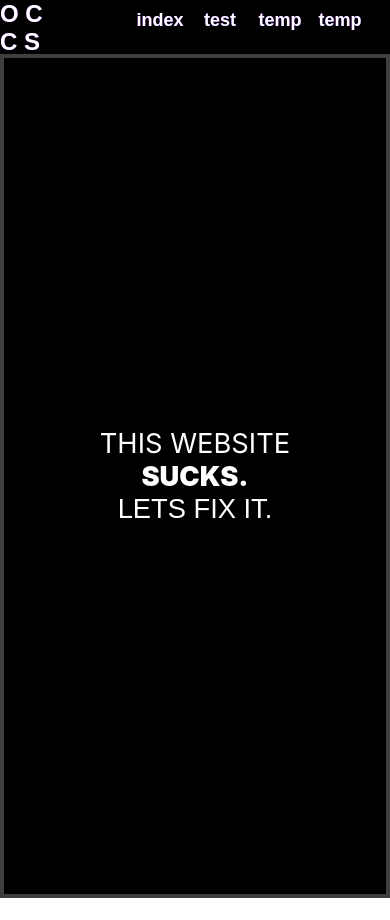
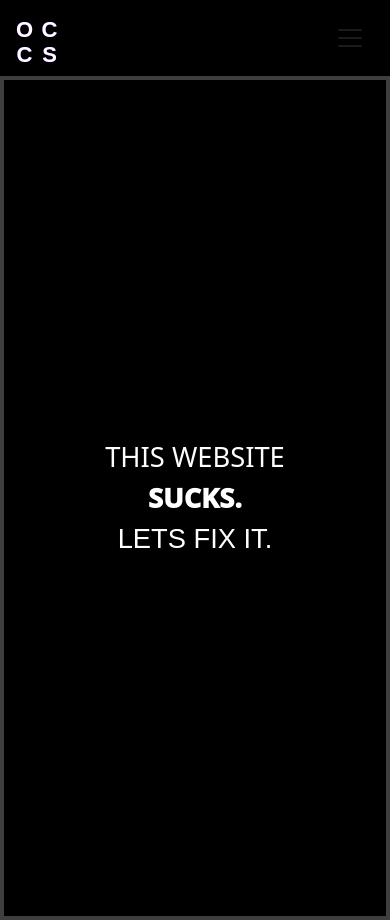
Before and after one commit to OCCS-WebsiteTeam/occs.github.io, a React (Create React App) app: page / in a window 390 px wide. Before the commit the page ends 898 px from the top, so only its background shows below. Built offline with nearby package versions, Linux system fonts and the light colour scheme.

Commit message:
updated main screen animation to work with mobile and changed the navbar and logo to be more dynamic.

```diff
--- a/package.json
+++ b/package.json
@@ -7,9 +7,12 @@
     "@testing-library/jest-dom": "^6.6.3",
     "@testing-library/react": "^16.2.0",
     "@testing-library/user-event": "^13.5.0",
+    "bootstrap": "^5.3.3",
     "react": "^19.0.0",
+    "react-bootstrap": "^2.10.9",
     "react-dom": "^19.0.0",
     "react-scripts": "5.0.1",
+    "sass": "^1.86.0",
     "web-vitals": "^2.1.4"
   },
   "scripts": {
@@ -17,7 +20,6 @@
     "build": "react-scripts build",
     "test": "react-scripts test",
     "eject": "react-scripts eject",
-    "predeploy": "npm run build",
     "deploy": "gh-pages -d build"
   },
   "eslintConfig": {
--- a/src/App.js
+++ b/src/App.js
@@ -1,6 +1,7 @@
-import './App.css';
+import './App.scss';
 import NavBar from './components/header/navBar.js';
 import LandingSection from './components/WebsiteSections/LandingSection.js';
+
 
 
 function App() {
--- /dev/null
+++ b/src/App.scss
@@ -0,0 +1 @@
+@import '~bootstrap/scss/bootstrap';
--- a/src/components/WebsiteSections/LandingSection.js
+++ b/src/components/WebsiteSections/LandingSection.js
@@ -7,21 +7,21 @@ export default function LandingSection() {
 
     useEffect(() => {
         if (!panelRef.current) return;
-        panelRef.current.querySelectorAll(".glitchText").forEach(el => {
-            const fonts = ["Brush Script MT", "Papyrus", "Comic Sans MS", "Lucida Handwriting", "Jokerman", "Arial"];
-            let fontIndex = 0;
-            el.style.fontFamily = fonts[fontIndex];
 
-            const changing = setInterval(() => {
-                fontIndex++;
-                if (fontIndex >= fonts.length) {
-                    clearInterval(changing);
-                } else {
-                    el.style.fontFamily = fonts[fontIndex];
-                }
-            }, 400);
+        const elements = panelRef.current.querySelectorAll(".glitchText");
+        const fonts = ["Brush Script MT", "Papyrus", "Comic Sans MS", "Lucida Handwriting", "Jokerman", "Arial"];
+
+        fonts.forEach((font, i) => {
+            setTimeout(() => {
+                requestAnimationFrame(() => {
+                    elements.forEach(el => {
+                        el.style.fontFamily = font;
+                    });
+                });
+            }, i * 400);
         });
-    }, []) // Empty dependency array to run once
+    }, []);
+
 
     return (
         <Panel>
--- a/src/components/header/navBar.css
+++ b/src/components/header/navBar.css
@@ -1,115 +1,125 @@
-
 header {
     position: sticky;
-    text-align: left;
     top: 0;
     z-index: 100;
-    padding: 10px 20px;
 }
 
 .headerComponent {
-    z-index: 100;
-    color: white;
     background-color: black;
 }
 
-.navbar {
-    display: flex;
-    justify-content: space-between;
-    align-items: center;
+.nav-link span{
+    visibility: hidden;
+}
+
+.nav-link div {
+    top: 0;
+}
+
+.navbar-link{
+    width: fit-content;
+}
+
+.nav-link {
+    color: white;
+    font-size: 18px;
+    height: 24px;
+    font-weight: 800;
+    overflow: hidden;
+    display: block;
+    position: relative;
+    top: 0;
 }
 
 .logoContainer {
-    display: block;
+    display: grid;
+    grid-template-columns: repeat(2, 1fr);
+    grid-template-rows: repeat(2, 1fr);
+    height: 50px;
+    width: 50px;
 }
 
-.logoLink {
-    display: inline-block;
-    font-size: 24px;
-    margin: 0;
+.logoContainerItem {
+    font-size: 22px;
     font-weight: bold;
     font-family: Arial, Helvetica, sans-serif;
+    color: white;
+    display: block;
+    justify-content: center;
+    align-items: center;
+    width: 50%;
+    height: 50%;
+    text-align: center;
 }
 
-.nav-links {
-    list-style: none;
-    display: flex;
-    padding: 0;
-    margin: 0;
+.logoContainerItem, .logoContainerItem div{
+    width: 25px;
+    height: 25px;
 }
 
-.nav-links li {
-    display: inline;
+.nav-link div,
+.logoLink div .logoContainerItem div{
+    display: block;
+    position: absolute;
 }
 
-.nav-links a {
-    position: relative;
-    text-decoration: none;
-    color: white;
-    padding: 15px 30px;
-    font-family: Arial, Helvetica, sans-serif;
-    display: inline-block;
-    overflow: hidden;
-    text-align: center;
-    font-size: large;
-    font-weight: 800;
-}
-
-.nav-links a span, .logoLink span {
-    display: block;
-    cursor: pointer;
-    position: absolute;
-    top: 0;
-    left: 0;
-    width: 100%;
-    transition: transform 0.3s ease, opacity 0.3s ease;
-}
-
-.nav-links a span:nth-child(1), .logoLink span:nth-child(1) {
+.navbar-nav .nav-link div:nth-child(1),
+.logoContainerItem div:nth-child(1) {
     color: red;
     --glitch-translate: -3px;
 }
-.nav-links a span:nth-child(2), .logoLink span:nth-child(2) {
+.navbar-nav .nav-link div:nth-child(2),
+.logoContainerItem div:nth-child(2) {
     color: blue;
     --glitch-translate: 3px;
 }
-.nav-links a span:nth-child(3), .logoLink span:nth-child(3) {
+.navbar-nav .nav-link div:nth-child(3),
+.logoContainerItem div:nth-child(3) {
     color: white;
     --glitch-translate: 0;
 }
 
-
-.nav-links a:hover span{
+.navbar-nav .nav-link:hover div {
     animation: glitch 250ms step-start alternate;
 }
 
-.logoLink span {
-    animation: glitchLogo 10s step-start infinite;
+.logoContainer{
+    animation: glitchLogoContainer 10s step-start infinite;
 }
 
-@keyframes glitchLogo {
-    0% {
-        clip-path: inset(0); /* Start fully visible */
-    }
-    95% {
-        clip-path: inset(0); /* Keep it fully visible until near the end */
+.logoContainerItem div{
+    animation: glitchLogoItem 10s step-start infinite;
+}
+
+@keyframes glitchLogoItem {
+    0%, 95% {
         transform: none;
     }
     98% {
-        clip-path: inset(20% 0 40% 0);
         transform: translateX(calc(var(--glitch-translate) * -1));
     }
     99% {
-        clip-path: inset(40% 0 0 0);
-        transform: none;
         transform: translateX(var(--glitch-translate));
     }
     100% {
-        clip-path: inset(0); /* Reset clip-path to normal */
         transform: none;
     }
 }
 
+@keyframes glitchLogoContainer {
+    0%, 95% {
+        clip-path: inset(0);
+    }
+    98% {
+        clip-path: inset(20% 0 40% 0);
+    }
+    99% {
+        clip-path: inset(40% 0 0 0);
+    }
+    100% {
+        clip-path: inset(0);
+    }
+}
 
 @keyframes glitch {
     0% {
--- a/src/components/header/navBar.js
+++ b/src/components/header/navBar.js
@@ -1,23 +1,63 @@
-import './navBar.css'
+import './navBar.css';
 
 export default function NavBar() {
     return (
-        <header class="headerComponent">
-            <nav class="navbar">
-                <div class="logoContainer">
-                    <a href="/" class="logoLink">
-                        <span>O C<br></br>C S</span>
-                        <span>O C<br></br>C S</span>
-                        <span>O C<br></br>C S</span>
+        <header className="headerComponent">
+            <nav className="navbar navbar-expand-lg">
+                <div className="container-fluid">
+                    <a href="/" className="navbar-brand logoLink">
+                        <div class="logoContainer">
+                            <div class="logoContainerItem">
+                                <div>O</div>
+                                <div>O</div>
+                                <div>O</div>
+                            </div>
+                            <div class="logoContainerItem">
+                                <div>C</div>
+                                <div>C</div>
+                                <div>C</div>
+                            </div>
+                            <div class="logoContainerItem">
+                                <div>C</div>
+                                <div>C</div>
+                                <div>C</div>
+                            </div>
+                            <div class="logoContainerItem">
+                                <div>S</div>
+                                <div>S</div>
+                                <div>S</div>
+                            </div>
+                        </div>
                     </a>
+                    <button className="navbar-toggler" type="button" data-bs-toggle="collapse" data-bs-target="#navbarNav">
+                        <span className="navbar-toggler-icon"></span>
+                    </button>
+                    <div className="collapse navbar-collapse" id="navbarNav">
+                        <ul className="navbar-nav ms-auto">
+                            <li className="nav-item">
+                                <a className="nav-link" href="/index">
+                                    <div>index</div><div>index</div><div>index</div><span>index</span>
+                                </a>
+                            </li>
+                            <li className="nav-item">
+                                <a className="nav-link" href="/test">
+                                    <div>test</div><div>test</div><div>test</div><span>test</span>
+                                </a>
+                            </li>
+                            <li className="nav-item">
+                                <a className="nav-link" href="/services">
+                                    <div>temp</div><div>temp</div><div>temp</div><span>temp</span>
+                                </a>
+                            </li>
+                            <li className="nav-item">
+                                <a className="nav-link" href="/contact">
+                                    <div>temp</div><div>temp</div><div>temp</div><span>temp</span>
+                                </a>
+                            </li>
+                        </ul>
+                    </div>
                 </div>
-                <ul class="nav-links">
-                    <li><a href="/index"><span>index</span><span>index</span><span>index</span></a></li>
-                    <li><a href="/test"><span>test</span><span>test</span><span>test</span></a></li>
-                    <li><a href="/services"><span>temp</span><span>temp</span><span>temp</span></a></li>
-                    <li><a href="/contact"><span>temp</span><span>temp</span><span>temp</span></a></li>
-                </ul>
             </nav>
         </header>
-    )
+    );
 }
```
Also changed, not shown: 1 other file (tests, documents, lock files or other folders).
